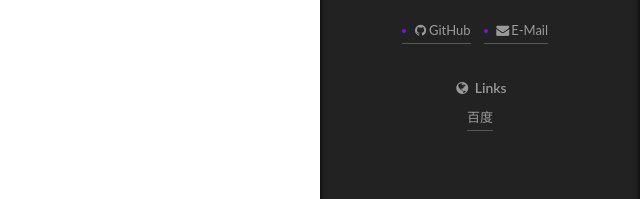
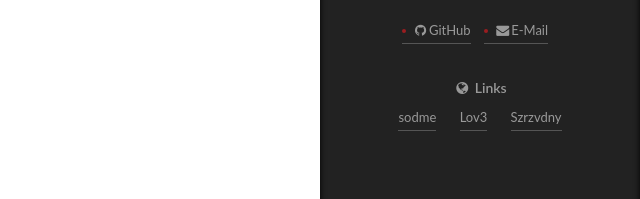
Before and after one commit to bestsec/bestsec.github.io, a plain HTML site: page 2017/09/18/BurpSuite/index.html in a window 1280 px wide. Both pictures are taken after a click on the element 1238 px from the left and 743 px from the top of the page. Shown: the part 280-479 px from the top of the page, 640-1280 px from the left. Drawn offline with Linux system fonts and the light colour scheme; some packages are replaced by stand-ins of ours; a script that the page names is missing.

Commit message:
Site updated: 2017-09-20 23:35:46

```diff
--- a/2017/09/18/BurpSuite/index.html
+++ b/2017/09/18/BurpSuite/index.html
@@ -468,7 +468,15 @@
             <ul class="links-of-blogroll-list">
 
                 <li class="links-of-blogroll-item">
-                  <a href="http://baidu.com/" title="百度" target="_blank">百度</a>
+                  <a href="http://www.issce.cn/" title="sodme" target="_blank">sodme</a>
+                </li>
+
+                <li class="links-of-blogroll-item">
+                  <a href="https://www.lov3ling.com/" title="Lov3" target="_blank">Lov3</a>
+                </li>
+
+                <li class="links-of-blogroll-item">
+                  <a href="http://www.inksec.cn/" title="Szrzvdny" target="_blank">Szrzvdny</a>
                 </li>
 
             </ul>
--- a/css/main.css
+++ b/css/main.css
@@ -1819,7 +1819,7 @@ pre .javascript .function {
   width: 4px;
   height: 4px;
   border-radius: 50%;
-  background: #8b03f9;
+  background: #9a1d20;
 }
 .links-of-blogroll {
   font-size: 13px;
```
Also changed, not shown: archives/2017/09/index.html (+9 -1 lines), archives/2017/index.html (+9 -1 lines), archives/index.html (+9 -1 lines), index.html (+9 -1 lines).
